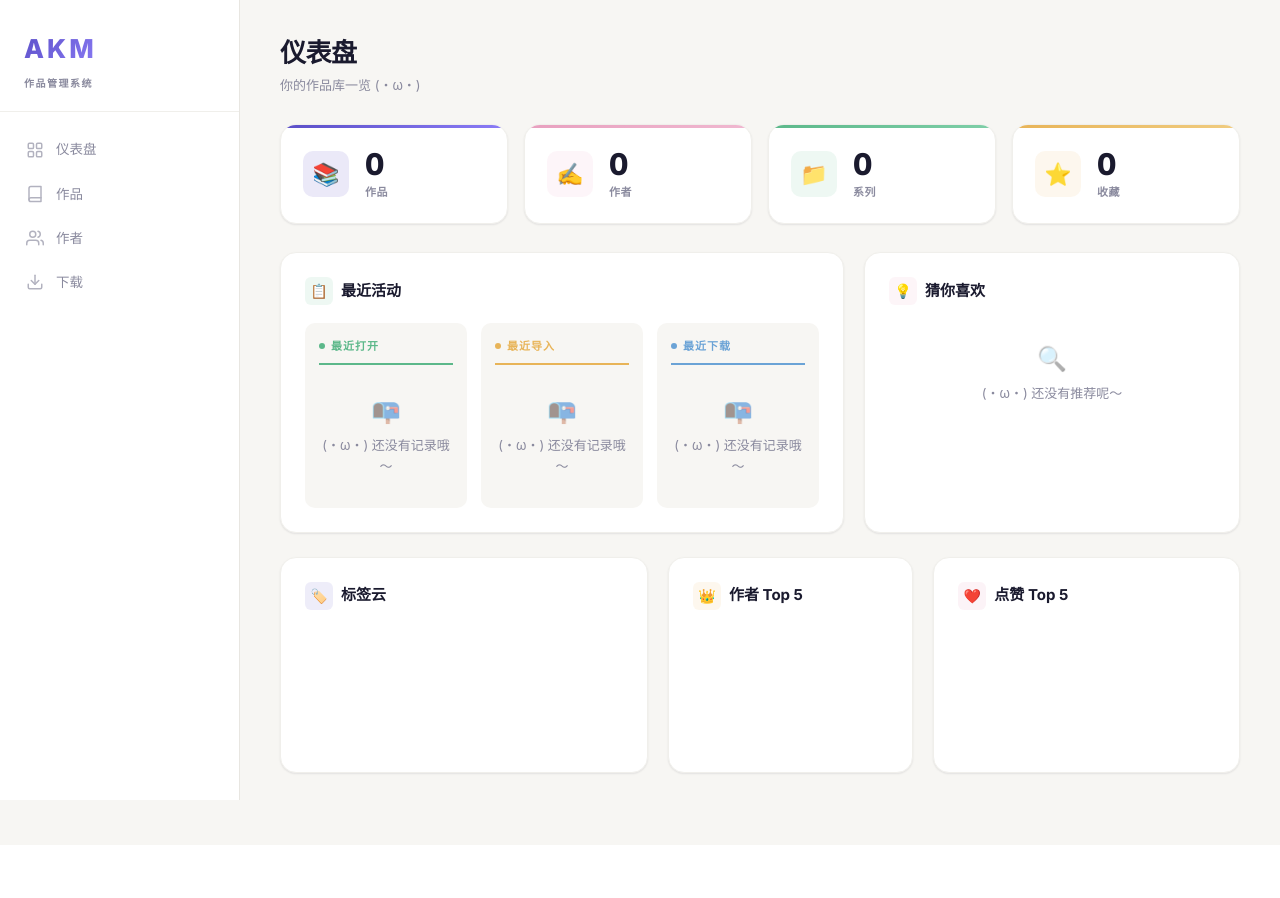
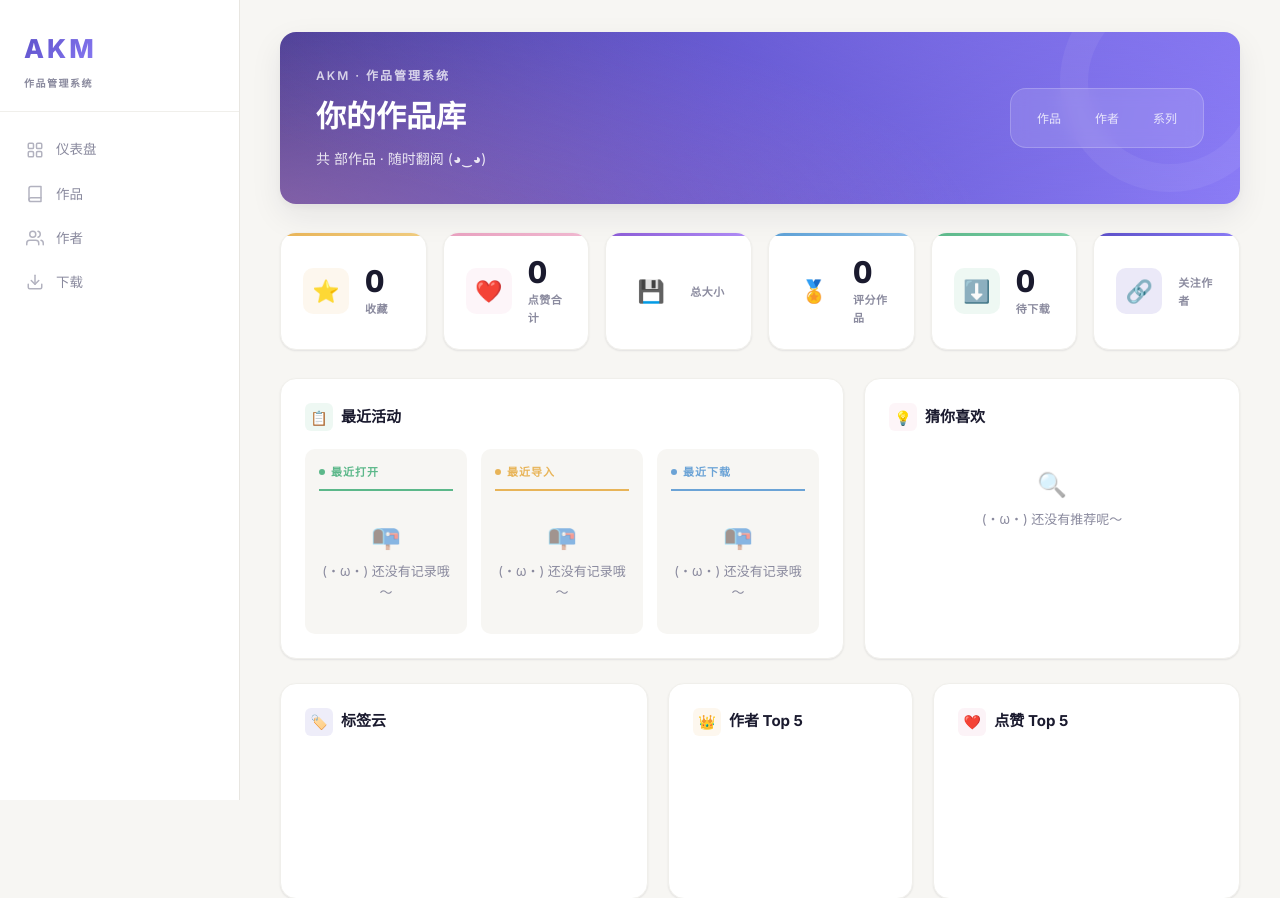
Before and after one commit to passersbyc/AKM, a FastAPI app: template templates/dashboard.html in a window 1280 px wide. Shown: the top 898 px of the page. Before the commit the page ends 800 px from the top, so only its background shows below. Run offline with FastAPI, Linux system fonts and the light colour scheme; the template is opened without the code that fills it, so the values that code supplies are empty; parts of the project's set-up code (start-up, migrations or seed data) failed here and were passed over.

Commit message:
refactor: WebUI 仪表盘全新设计（Hero 横幅 + 分类分段条 + 6 统计卡 + 响应式）

```diff
--- a/static/css/style.css
+++ b/static/css/style.css
@@ -180,7 +180,7 @@ a { color: var(--primary); }
 
 /* ── Stats Grid ── */
 .stats-grid {
-  display: grid; grid-template-columns: repeat(4, 1fr);
+  display: grid; grid-template-columns: repeat(6, 1fr);
   gap: 16px; margin-bottom: 28px;
 }
 .stat-card {
@@ -200,6 +200,9 @@ a { color: var(--primary); }
 .stat-card.stat-pink::before { background: linear-gradient(90deg, #e8a0bf, #f0b8d0); }
 .stat-card.stat-teal::before { background: linear-gradient(90deg, #5cb88a, #7fcfa8); }
 .stat-card.stat-amber::before { background: linear-gradient(90deg, #e8b458, #f0cc80); }
+.stat-card.stat-blue::before { background: linear-gradient(90deg, #5b9fd5, #8fc0e8); }
+.stat-card.stat-violet::before { background: linear-gradient(90deg, #8b5bd5, #b08cf6); }
+.stat-value-sm { font-size: 20px; }
 .stat-icon {
   width: 46px; height: 46px; border-radius: var(--radius-sm);
   display: flex; align-items: center; justify-content: center;
@@ -461,6 +464,61 @@ a.detail-tag:hover { background: var(--primary); color: #fff; }
 }
 .search-btn:hover { background: var(--primary-light); transform: translateY(-1px); }
 .search-btn:active { transform: translateY(0); }
+
+/* ── Dashboard Hero ── */
+.dash-hero {
+  display: flex; align-items: center; justify-content: space-between;
+  gap: 24px; padding: 34px 36px; margin-bottom: 28px;
+  border-radius: var(--radius);
+  background:
+    radial-gradient(1000px 300px at 85% -40%, rgba(139,124,246,0.55), transparent),
+    radial-gradient(800px 260px at -10% 120%, rgba(232,160,191,0.45), transparent),
+    linear-gradient(120deg, #3d348b 0%, #5b4fc7 45%, #8b7cf6 100%);
+  box-shadow: var(--shadow-lg); color: #fff; overflow: hidden; position: relative;
+}
+.dash-hero::after {
+  content: ''; position: absolute; right: -40px; top: -60px;
+  width: 220px; height: 220px; border-radius: 50%;
+  border: 28px solid rgba(255,255,255,0.06);
+}
+.dash-hero-kicker {
+  font-size: 12px; font-weight: 600; letter-spacing: 2px;
+  text-transform: uppercase; opacity: 0.75; margin-bottom: 6px;
+}
+.dash-hero-title { font-size: 30px; font-weight: 800; margin: 0 0 6px; }
+.dash-hero-sub { font-size: 14px; opacity: 0.85; margin: 0; }
+.dash-hero-stats {
+  display: flex; gap: 34px; position: relative; z-index: 1;
+  padding: 18px 26px; border-radius: var(--radius);
+  background: rgba(255,255,255,0.12); backdrop-filter: blur(8px);
+  border: 1px solid rgba(255,255,255,0.2);
+}
+.hero-stat { text-align: center; }
+.hero-stat-value { font-size: 30px; font-weight: 800; font-variant-numeric: tabular-nums; }
+.hero-stat-label { font-size: 12px; opacity: 0.8; margin-top: 2px; }
+
+/* ── 分类分段条 ── */
+.type-dist-card { margin-bottom: 24px; }
+.type-stack-bar {
+  display: flex; height: 14px; border-radius: 8px; overflow: hidden;
+  background: var(--bg-subtle); margin-bottom: 12px;
+}
+.type-stack-seg { height: 100%; transition: filter var(--transition); }
+.type-stack-seg:hover { filter: brightness(1.15); }
+.seg-0 { background: linear-gradient(90deg, #5b4fc7, #8b7cf6); }
+.seg-1 { background: linear-gradient(90deg, #e8b458, #f0cc80); }
+.seg-2 { background: linear-gradient(90deg, #e8a0bf, #f0b8d0); }
+.seg-3 { background: linear-gradient(90deg, #5cb88a, #7fcfa8); }
+.seg-4 { background: linear-gradient(90deg, #5b9fd5, #8fc0e8); }
+.type-legend { display: flex; flex-wrap: wrap; gap: 8px 22px; }
+.type-legend-item { font-size: 13px; color: var(--text-secondary); display: flex; align-items: center; gap: 6px; }
+.type-legend-item b { color: var(--text); font-variant-numeric: tabular-nums; }
+.legend-dot { width: 10px; height: 10px; border-radius: 3px; display: inline-block; }
+.dot-0 { background: #5b4fc7; }
+.dot-1 { background: #e8b458; }
+.dot-2 { background: #e8a0bf; }
+.dot-3 { background: #5cb88a; }
+.dot-4 { background: #5b9fd5; }
 
 /* ── View Switch + Author Groups ── */
 .view-switch {
@@ -741,11 +799,15 @@ a.detail-tag:hover { background: var(--primary); color: #fff; }
 
 /* ── Responsive ── */
 @media (max-width: 1200px) {
+  .stats-grid { grid-template-columns: repeat(3, 1fr); }
   .dashboard-row.row-3col { grid-template-columns: 1fr 1fr; }
   .dashboard-row.row-3col > :last-child { grid-column: 1 / -1; }
 }
 @media (max-width: 1024px) {
   .stats-grid { grid-template-columns: repeat(2, 1fr); }
+  .dash-hero { flex-direction: column; align-items: flex-start; padding: 26px 22px; }
+  .dash-hero-stats { width: 100%; justify-content: space-around; }
+  .hero-stat-value { font-size: 24px; }
   .dashboard-row.row-2col { grid-template-columns: 1fr; }
   .dashboard-row.row-3col { grid-template-columns: 1fr; }
   .detail-layout { grid-template-columns: 180px 1fr; gap: 20px; }
--- a/templates/dashboard.html
+++ b/templates/dashboard.html
@@ -2,42 +2,95 @@
 {% block title %}AKM · 仪表盘{% endblock %}
 {% block content %}
 
-<!-- 页面标题 -->
-<div class="page-header">
-    <div>
-        <h1 class="page-title">仪表盘</h1>
-        <p class="page-subtitle">你的作品库一览 (・ω・)</p>
+<!-- Hero 横幅 -->
+<section class="dash-hero animate-in">
+    <div class="dash-hero-text">
+        <div class="dash-hero-kicker">AKM · 作品管理系统</div>
+        <h1 class="dash-hero-title">你的作品库</h1>
+        <p class="dash-hero-sub">共 {{ stats.total_books }} 部作品 · 随时翻阅 (◕‿◕)</p>
     </div>
-</div>
-
-<!-- 统计概览 -->
-<section class="stats-grid">
-    <div class="stat-card stat-purple animate-in">
-        <div class="stat-icon">📚</div>
-        <div class="stat-info">
-            <div class="stat-value" data-count="{{ stats.total_books }}">0</div>
-            <div class="stat-label">作品</div>
+    <div class="dash-hero-stats">
+        <div class="hero-stat">
+            <div class="hero-stat-value">{{ stats.total_books }}</div>
+            <div class="hero-stat-label">作品</div>
+        </div>
+        <div class="hero-stat">
+            <div class="hero-stat-value">{{ stats.total_authors }}</div>
+            <div class="hero-stat-label">作者</div>
+        </div>
+        <div class="hero-stat">
+            <div class="hero-stat-value">{{ stats.total_series }}</div>
+            <div class="hero-stat-label">系列</div>
         </div>
     </div>
-    <div class="stat-card stat-pink animate-in animate-in-delay-1">
-        <div class="stat-icon">✍️</div>
-        <div class="stat-info">
-            <div class="stat-value" data-count="{{ stats.total_authors }}">0</div>
-            <div class="stat-label">作者</div>
-        </div>
+</section>
+
+<!-- 分类分布（分段堆叠条） -->
+{% if type_share %}
+<section class="card type-dist-card animate-in animate-in-delay-1">
+    <h2 class="card-title">
+        <span class="card-title-icon" style="background: rgba(91,159,213,0.1); color: #5b9fd5;">📊</span>
+        分类分布
+    </h2>
+    <div class="type-stack-bar">
+        {% for t in type_share %}
+        <div class="type-stack-seg seg-{{ loop.index0 % 5 }}" style="width: {{ t.pct }}%"
+             title="{{ t.name }}：{{ t.count }}（{{ t.pct }}%）"></div>
+        {% endfor %}
     </div>
-    <div class="stat-card stat-teal animate-in animate-in-delay-2">
-        <div class="stat-icon">📁</div>
-        <div class="stat-info">
-            <div class="stat-value" data-count="{{ stats.total_series }}">0</div>
-            <div class="stat-label">系列</div>
-        </div>
+    <div class="type-legend">
+        {% for t in type_share %}
+        <span class="type-legend-item">
+            <span class="legend-dot dot-{{ loop.index0 % 5 }}"></span>
+            {{ t.name }} <b>{{ t.count }}</b>（{{ t.pct }}%）
+        </span>
+        {% endfor %}
     </div>
-    <div class="stat-card stat-amber animate-in animate-in-delay-3">
+</section>
+{% endif %}
+
+<!-- 统计卡片 -->
+<section class="stats-grid">
+    <div class="stat-card stat-amber animate-in animate-in-delay-1">
         <div class="stat-icon">⭐</div>
         <div class="stat-info">
             <div class="stat-value" data-count="{{ stats.favorited_count }}">0</div>
             <div class="stat-label">收藏</div>
+        </div>
+    </div>
+    <div class="stat-card stat-pink animate-in animate-in-delay-1">
+        <div class="stat-icon">❤️</div>
+        <div class="stat-info">
+            <div class="stat-value" data-count="{{ stats.liked_count }}">0</div>
+            <div class="stat-label">点赞合计</div>
+        </div>
+    </div>
+    <div class="stat-card stat-violet animate-in animate-in-delay-2">
+        <div class="stat-icon">💾</div>
+        <div class="stat-info">
+            <div class="stat-value stat-value-sm">{{ stats.total_size_human }}</div>
+            <div class="stat-label">总大小</div>
+        </div>
+    </div>
+    <div class="stat-card stat-blue animate-in animate-in-delay-2">
+        <div class="stat-icon">🏅</div>
+        <div class="stat-info">
+            <div class="stat-value" data-count="{{ stats.rated_count }}">0</div>
+            <div class="stat-label">评分作品</div>
+        </div>
+    </div>
+    <div class="stat-card stat-teal animate-in animate-in-delay-3">
+        <div class="stat-icon">⬇️</div>
+        <div class="stat-info">
+            <div class="stat-value" data-count="{{ stats.queue_pending }}">0</div>
+            <div class="stat-label">待下载</div>
+        </div>
+    </div>
+    <div class="stat-card stat-purple animate-in animate-in-delay-3">
+        <div class="stat-icon">🔗</div>
+        <div class="stat-info">
+            <div class="stat-value">{{ stats.follow_stats.get('active', 0) + stats.follow_stats.get('paused', 0) + stats.follow_stats.get('dead', 0) }}</div>
+            <div class="stat-label">关注作者</div>
         </div>
     </div>
 </section>
@@ -121,7 +174,7 @@
     </section>
 </div>
 
-<!-- 标签/作者/点赞排行 -->
+<!-- 标签云 + 排行 -->
 <div class="dashboard-row row-3col">
     <section class="card animate-in animate-in-delay-2">
         <h2 class="card-title">
```
Also changed, not shown: src/web/routers/dashboard.py (+18 -0 lines).
